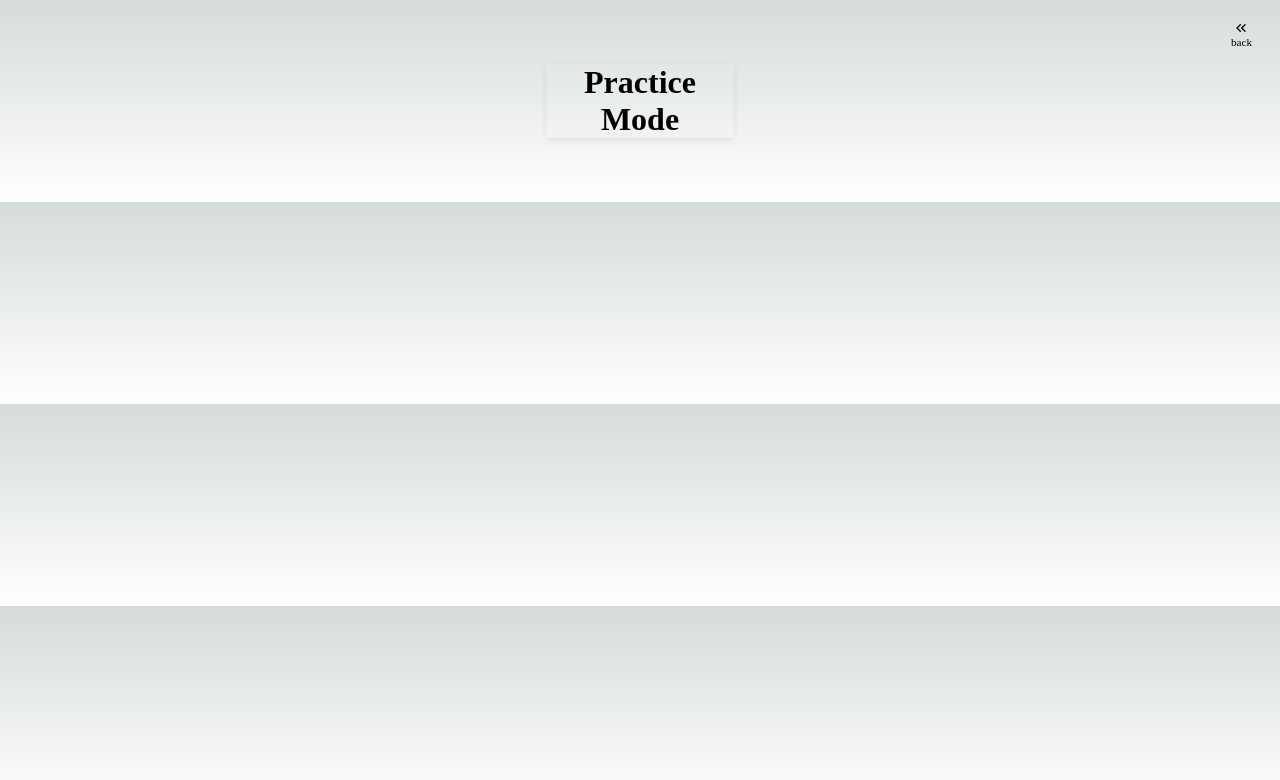
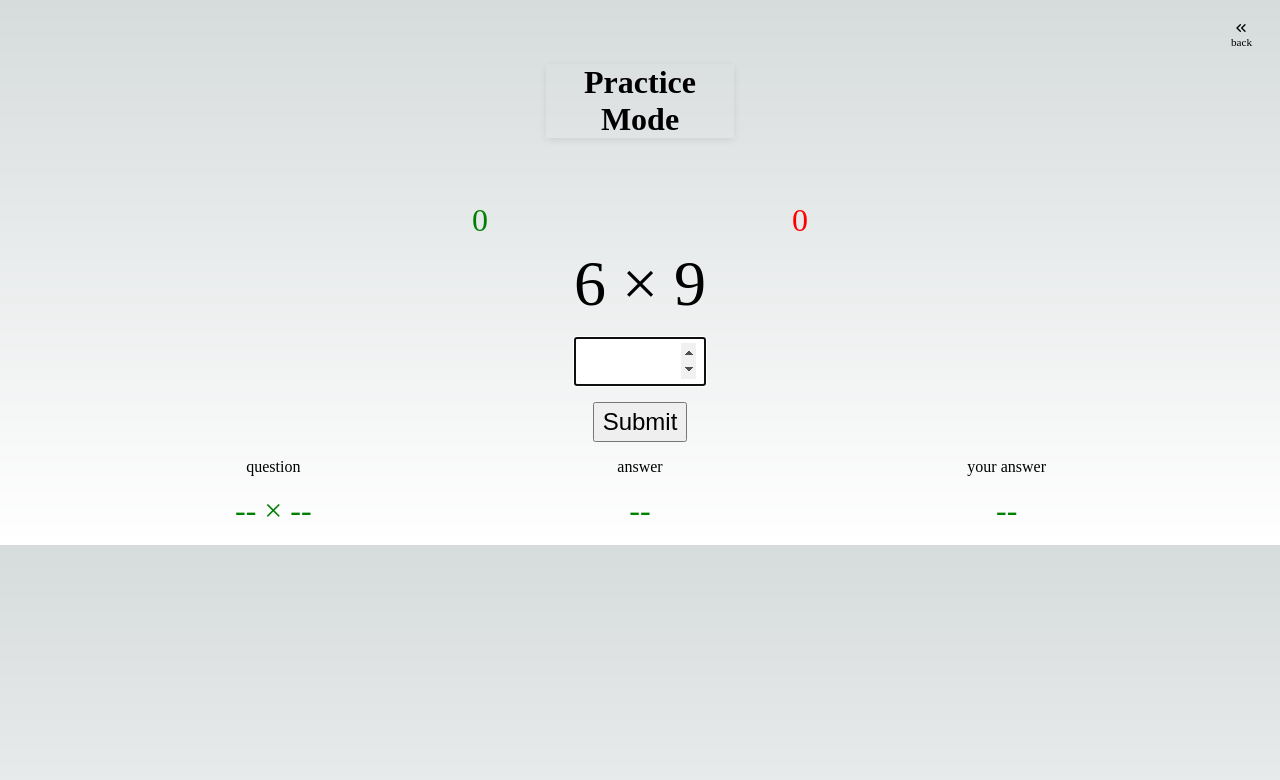
Before and after one commit to olliebrownlow/number-cruncher, a Next.js app: page /practice-mode in a window 1280 px wide. Shown: the top 780 px of the page. Built offline with nearby package versions, Linux system fonts and the light colour scheme.

Commit message:
adds practice mode gameplay and styling, uses sessionstorage to preserve some state on refresh

```diff
--- a/config/timesTables.js
+++ /dev/null
@@ -1,7 +0,0 @@
-const timesTables = [
-  [1, 2, 3, 4, 5, 6, 7, 8, 9, 10, 11, 12],
-  [2, 4, 6, 8, 10, 12, 14, 16, 18, 20, 22, 24],
-  [3, 6, 9, 12, 15, 18, 21, 24, 27, 30, 33, 36],
-];
-
-export default timesTables;
--- a/pages/practice-mode.js
+++ b/pages/practice-mode.js
@@ -1,12 +1,142 @@
+import { useState, useEffect } from "react";
 import BackButton from "../components/backButton";
 import PageHeading from "../components/pageHeading";
-import timesTables from "../config/timesTables";
+import styles from "../styles/PracticeMode.module.css";
 
 const PracticeMode = (props) => {
+  const [currentTable, setCurrentTable] = useState(0);
+  const [currentMultiplier, setCurrentMultiplier] = useState(0);
+  const [prevTable, setPrevTable] = useState("--");
+  const [prevMultiplier, setPrevMultiplier] = useState("--");
+  const [userAnswer, setUserAnswer] = useState("");
+  const [userPrevAnswer, setUserPrevAnswer] = useState("--");
+  const [correct, setCorrect] = useState(true);
+  const [timesSign, setTimesSign] = useState("×");
+  const [counter, setCounter] = useState();
+  const [errorCounter, setErrorCounter] = useState();
+
+  useEffect(() => {
+    if (
+      typeof window !== "undefined" &&
+      sessionStorage.getItem("correctCounter") === null
+    ) {
+      setCounter(0);
+    } else {
+      const storedValue = sessionStorage.getItem("correctCounter");
+      setCounter(parseInt(storedValue));
+    }
+
+    if (
+      typeof window !== "undefined" &&
+      sessionStorage.getItem("errorCounter") === null
+    ) {
+      setErrorCounter(0);
+    } else {
+      const storedValue = sessionStorage.getItem("errorCounter");
+      setErrorCounter(parseInt(storedValue));
+    }
+    setCurrentTable(Math.floor(Math.random() * 11) + 1);
+    setCurrentMultiplier(Math.floor(Math.random() * 11) + 1);
+    document.getElementById("answer").focus();
+  }, []);
+
+  const handleChange = (event) => {
+    const target = event.target;
+    setUserAnswer(target.value);
+  };
+
+  const submitAnswer = (e) => {
+    e.preventDefault();
+    document.getElementById("answer").focus();
+    setTimesSign("×");
+    setPrevTable(currentTable);
+    setPrevMultiplier(currentMultiplier);
+    setUserPrevAnswer(userAnswer);
+    setUserAnswer("");
+    setCurrentTable(Math.floor(Math.random() * 11) + 1);
+    setCurrentMultiplier(Math.floor(Math.random() * 11) + 1);
+    if (parseInt(userAnswer) === currentTable * currentMultiplier) {
+      setCounter(counter + 1);
+      sessionStorage.setItem("correctCounter", counter + 1);
+      setCorrect(true);
+    } else {
+      setErrorCounter(errorCounter + 1);
+      sessionStorage.setItem("errorCounter", errorCounter + 1);
+      setCorrect(false);
+    }
+  };
+
+  const getSessionItem = (key) => {
+    if (typeof window !== "undefined") {
+      return sessionStorage.getItem(key);
+    }
+  };
+
+  const getAnswer = () => {
+    if (prevTable * prevMultiplier) {
+      return prevTable * prevMultiplier;
+    } else {
+      return "--"
+    }
+  };
+
   return (
     <>
       <BackButton />
       <PageHeading heading={"Practice Mode"} />
+      <div className={styles.counterGrid}>
+        <div className={styles.correctCounter}>
+          {getSessionItem("correctCounter")
+            ? getSessionItem("correctCounter")
+            : 0}
+        </div>
+        <div className={styles.errorCounter}>
+          {getSessionItem("errorCounter") ? getSessionItem("errorCounter") : 0}
+        </div>
+      </div>
+      <div className={styles.questionDisplay}>
+        {currentTable} × {currentMultiplier}
+      </div>
+      <form className={styles.formGroup}>
+        <input
+          className={styles.userInput}
+          name="answer"
+          type="number"
+          id="answer"
+          value={userAnswer}
+          required
+          autoFocus
+          id="answer"
+          min="1"
+          max="144"
+          onChange={handleChange}
+        />
+        <button className={styles.submitButton} onClick={submitAnswer}>
+          Submit
+        </button>
+      </form>
+      <div className={styles.answerGrid}>
+        <div>question</div>
+        <div>answer</div>
+        <div>your answer</div>
+        {correct ? (
+          <>
+            <div className={styles.answerCorrectDisplay}>
+              {prevTable} {timesSign} {prevMultiplier}
+            </div>
+            <div className={styles.answerCorrectDisplay}>{getAnswer()}</div>
+            <div className={styles.answerCorrectDisplay}>{userPrevAnswer}</div>
+          </>
+        ) : (
+          <>
+            <div className={styles.answerCorrectDisplay}>
+              {prevTable} {timesSign} {prevMultiplier}
+            </div>
+            <div className={styles.answerCorrectDisplay}>{getAnswer()}</div>
+            <div className={styles.answerWrongDisplay}>{userPrevAnswer}</div>
+          </>
+        )}
+      </div>
     </>
   );
 };
--- /dev/null
+++ b/styles/PracticeMode.module.css
@@ -0,0 +1,75 @@
+.correctCounter {
+  font-size: 2rem;
+  color: green;
+  padding-bottom: 0.5rem;
+}
+
+.errorCounter {
+  font-size: 2rem;
+  color: red;
+  padding-bottom: 0.5rem;
+}
+
+.answerCorrectDisplay {
+  font-size: 2rem;
+  color: green;
+  padding: 1rem 0;
+}
+
+.answerWrongDisplay {
+  font-size: 2rem;
+  color: red;
+  padding: 1rem 0;
+}
+
+.questionDisplay {
+  font-size: 4rem;
+  padding: 0 0 1rem;
+}
+
+.formGroup {
+  flex: 1;
+  display: flex;
+  flex-direction: column;
+  align-items: center;
+}
+
+.userInput {
+  font-size: 2rem;
+  padding: 4px 8px;
+  margin-bottom: 1rem;
+}
+
+.submitButton {
+  font-size: 1.5rem;
+  margin-bottom: 1rem;
+  max-width: 8rem;
+  padding: 4px 8px;
+}
+
+.counterGrid {
+  display: grid;
+  text-align: center;
+  grid-template-columns: repeat(2, minmax(25%, auto));
+  width: var(--max-width);
+  max-width: 50%;
+}
+
+.answerGrid {
+  display: grid;
+  text-align: center;
+  grid-template-columns: repeat(3, minmax(33%, auto));
+  width: var(--max-width);
+  max-width: 90%;
+}
+
+/* Tablet and Smaller Desktop */
+@media (min-width: 701px) and (max-width: 1120px) {
+  .counterGrid {
+    grid-template-columns: repeat(2, 50%);
+  }
+
+  .answerGrid {
+    grid-template-columns: repeat(2, 50%);
+  }
+}
```
